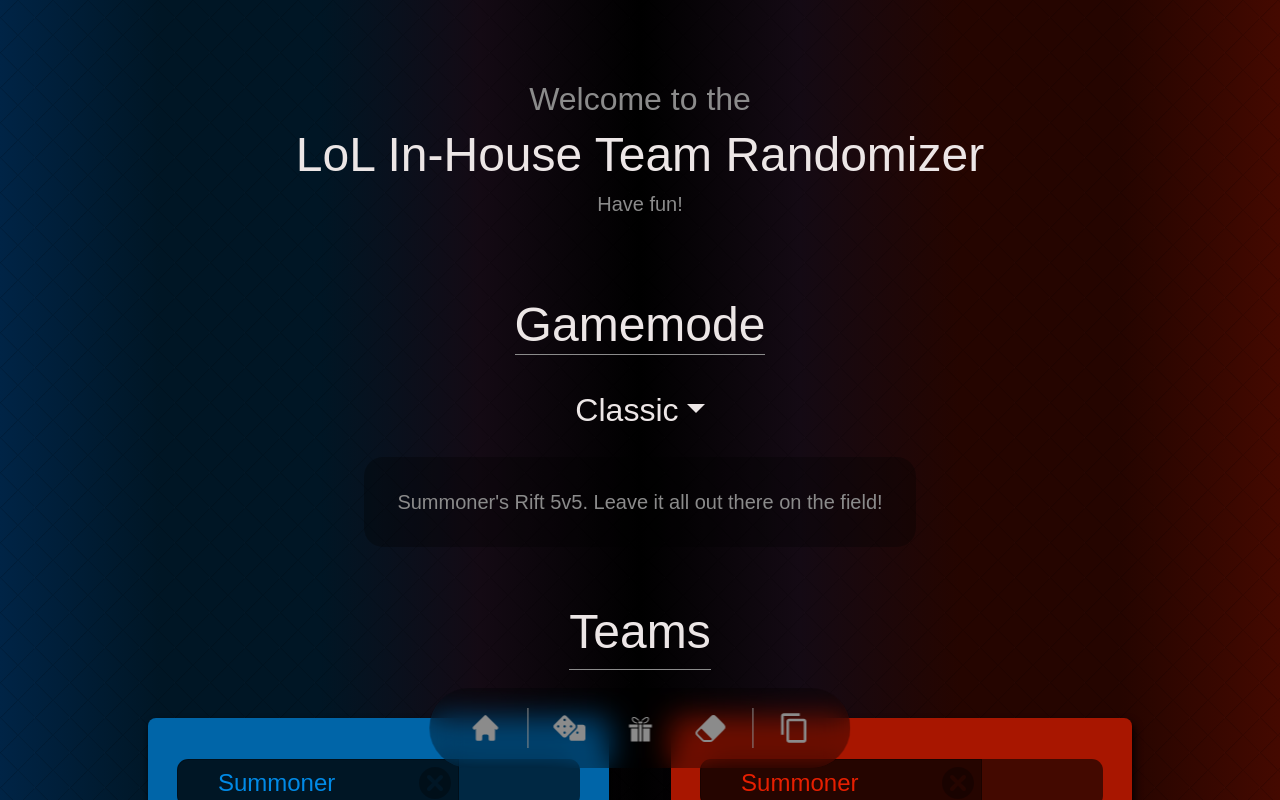
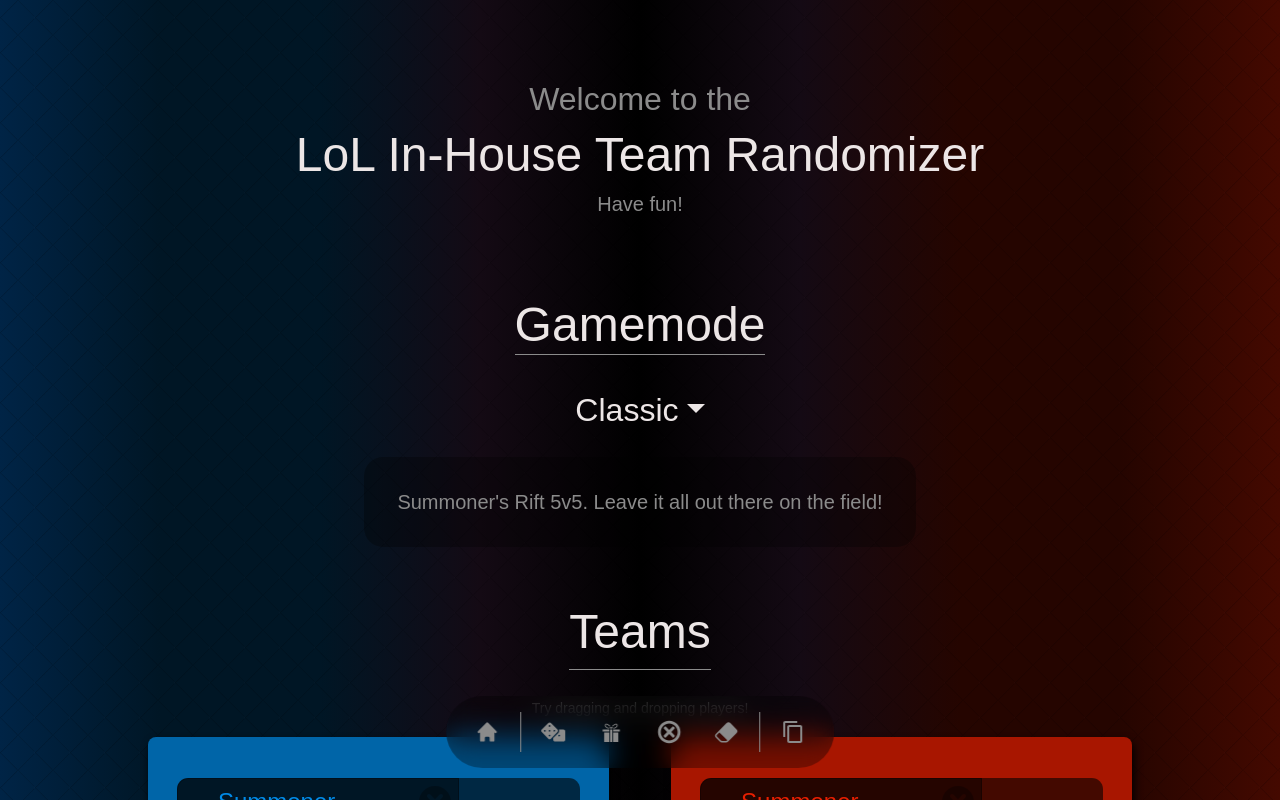
Before and after one commit to AaronTran206/LoLTeamRandomizer, a React app: page / in a window 1280 px wide. Shown: the top 800 px of the page. Built offline with nearby package versions, Linux system fonts and the light colour scheme; a web font is replaced by a local one.

Commit message:
added cancel perks feature + added text to teams component

```diff
--- a/src/nav/nav.scss
+++ b/src/nav/nav.scss
@@ -8,9 +8,9 @@
   left: 50%;
   transform: translate(-50%);
   background: $color-dark-transparent;
-  padding: 0.7rem 1.7rem;
+  padding: 0.7rem 1rem;
   bottom: 2rem;
-  gap: 0.8rem;
+  gap: 0.5rem;
   border-radius: 3rem;
   backdrop-filter: blur(15px);
 }
@@ -24,7 +24,7 @@
   display: flex;
   border-radius: 50%;
   padding: 0.8rem;
-  font-size: 2rem;
+  font-size: 1.5rem;
   color: $color-light;
   transition: $transition;
 
@@ -48,18 +48,19 @@
 }
 
 .button__text {
-  background: $color-darker-transparent;
+  background: black;
   border: 1px solid $color-darker-transparent;
   padding: 0.5rem;
   border-radius: 0.3rem;
   position: absolute;
-  bottom: 4rem;
+  bottom: 3.2rem;
   left: -0.5rem;
   display: none;
   opacity: 0;
   transition: $transition;
   cursor: default;
   user-select: none;
+  z-index: 100;
 }
 
 .divider {
--- a/src/nav/nav.tsx
+++ b/src/nav/nav.tsx
@@ -1,7 +1,7 @@
 import React, { useCallback } from "react"
 import "./nav.scss"
 import { FaDice } from "react-icons/fa"
-import { GiPresent } from "react-icons/gi"
+import { GiPresent, GiCancel } from "react-icons/gi"
 import { HiHome } from "react-icons/hi"
 import { MdContentCopy } from "react-icons/md"
 import { BsEraserFill } from "react-icons/bs"
@@ -23,6 +23,75 @@
   const teams: summonerObject[] = useSelector(
     (state: any) => state.team.teamArr
   )
+
+  //randomize summoner text in global state then send back to global state
+  const randomizeSummoners = useCallback(() => {
+    // put summoners states into an array to prepare for randomization
+    const randomizeArr = [...teams]
+
+    // loop through each variable of the array starting from the last to the first
+    for (let i = randomizeArr.length - 1; i > 0; i--) {
+      const a = Math.floor(Math.random() * (i + 1))
+
+      //swap positions of randomizeArr elements using a temp variable
+      const temp = randomizeArr[i]
+      randomizeArr[i] = randomizeArr[a]
+      randomizeArr[a] = temp
+    }
+    dispatch(setTeamSlice(randomizeArr))
+  }, [setTeamSlice, teams])
+
+  //randomize perks in global state and send them back to global state
+  const randomizePerks = useCallback(() => {
+    const randomizePerksArr = [...teams]
+
+    randomizePerksArr.map((summoner) => {
+      const perkNum = Math.floor(Math.random() * cursedPerks.length)
+      const pName = cursedPerks[perkNum].name
+      const pRules = cursedPerks[perkNum].rules
+
+      dispatch(
+        setPlayerPerkSlice({
+          id: summoner.id,
+          perkName: pName,
+          perkRules: pRules,
+        })
+      )
+    })
+  }, [setTeamSlice, teams])
+
+  //remove perk name and perk rules from each object in redux array
+  const cancelPerks = useCallback(() => {
+    const cancelPerksArr = [...teams]
+
+    cancelPerksArr.map((summoner) => {
+      dispatch(
+        setPlayerPerkSlice({
+          id: summoner.id,
+          perkName: "",
+          perkRules: "",
+        })
+      )
+    })
+  }, [setTeamSlice, teams])
+
+  //set redux store back to initial state
+  const resetSummoners = useCallback(() => {
+    dispatch(
+      setTeamSlice([
+        { id: "Summoner 1", text: "", perk: { name: "", rules: "" } },
+        { id: "Summoner 2", text: "", perk: { name: "", rules: "" } },
+        { id: "Summoner 3", text: "", perk: { name: "", rules: "" } },
+        { id: "Summoner 4", text: "", perk: { name: "", rules: "" } },
+        { id: "Summoner 5", text: "", perk: { name: "", rules: "" } },
+        { id: "Summoner 6", text: "", perk: { name: "", rules: "" } },
+        { id: "Summoner 7", text: "", perk: { name: "", rules: "" } },
+        { id: "Summoner 8", text: "", perk: { name: "", rules: "" } },
+        { id: "Summoner 9", text: "", perk: { name: "", rules: "" } },
+        { id: "Summoner 10", text: "", perk: { name: "", rules: "" } },
+      ])
+    )
+  }, [setTeamSlice, teams])
 
   //copy info to clipboard
   const copyInfo = useCallback(() => {
@@ -54,66 +123,12 @@
     })
   }, [setTeamSlice, teams])
 
-  //randomize perks in global state and send them back to global state
-  const randomizePerks = useCallback(() => {
-    const randomizePerksArr = [...teams]
-
-    randomizePerksArr.map((summoner) => {
-      const perkNum = Math.floor(Math.random() * cursedPerks.length)
-      const pName = cursedPerks[perkNum].name
-      const pRules = cursedPerks[perkNum].rules
-
-      dispatch(
-        setPlayerPerkSlice({
-          id: summoner.id,
-          perkName: pName,
-          perkRules: pRules,
-        })
-      )
-    })
-  }, [setTeamSlice, teams])
-
-  //randomize summoner text in global state then send back to global state
-  const randomizeSummoners = useCallback(() => {
-    // put summoners states into an array to prepare for randomization
-    const randomizeArr = [...teams]
-
-    // loop through each variable of the array starting from the last to the first
-    for (let i = randomizeArr.length - 1; i > 0; i--) {
-      const a = Math.floor(Math.random() * (i + 1))
-
-      //swap positions of randomizeArr elements using a temp variable
-      const temp = randomizeArr[i]
-      randomizeArr[i] = randomizeArr[a]
-      randomizeArr[a] = temp
-    }
-    dispatch(setTeamSlice(randomizeArr))
-  }, [setTeamSlice, teams])
-
-  const resetSummoners = useCallback(() => {
-    //set redux store back to initial state
-    dispatch(
-      setTeamSlice([
-        { id: "Summoner 1", text: "", perk: { name: "", rules: "" } },
-        { id: "Summoner 2", text: "", perk: { name: "", rules: "" } },
-        { id: "Summoner 3", text: "", perk: { name: "", rules: "" } },
-        { id: "Summoner 4", text: "", perk: { name: "", rules: "" } },
-        { id: "Summoner 5", text: "", perk: { name: "", rules: "" } },
-        { id: "Summoner 6", text: "", perk: { name: "", rules: "" } },
-        { id: "Summoner 7", text: "", perk: { name: "", rules: "" } },
-        { id: "Summoner 8", text: "", perk: { name: "", rules: "" } },
-        { id: "Summoner 9", text: "", perk: { name: "", rules: "" } },
-        { id: "Summoner 10", text: "", perk: { name: "", rules: "" } },
-      ])
-    )
-  }, [setTeamSlice, teams])
-
   return (
     <>
       <nav>
         <a className="button__icon" href="#home">
           <HiHome />
-          <h5 className="button__text">home</h5>
+          <h5 className="button__text">Home</h5>
         </a>
         <span className="divider"></span>
         <a className="button__icon" onClick={randomizeSummoners}>
@@ -123,6 +138,10 @@
         <a className="button__icon" onClick={randomizePerks}>
           <GiPresent />
           <h5 className="button__text">Perks</h5>
+        </a>
+        <a className="button__icon" onClick={cancelPerks}>
+          <GiCancel />
+          <h5 className="button__text">Cancel Perks</h5>
         </a>
         <a className="button__icon" onClick={resetSummoners}>
           <BsEraserFill />
--- a/src/teams/Teams.tsx
+++ b/src/teams/Teams.tsx
@@ -77,6 +77,9 @@
       <div className="teams__header">
         <h1>Teams</h1>
       </div>
+      <div className="teams__description">
+        <small>Try dragging and dropping players!</small>
+      </div>
       <div
         className="row d-flex gy-3 mx-1 justify-content-evenly"
         spellCheck="false"
--- a/src/teams/teams.scss
+++ b/src/teams/teams.scss
@@ -5,11 +5,16 @@
 }
 
 .teams__header {
-  margin: 0rem auto 3rem;
+  margin: 0rem auto 1.5rem;
   border-bottom: 1px solid $color-light;
   width: fit-content;
   cursor: default;
   user-select: none;
+}
+
+.teams__description {
+  margin-bottom: 1rem;
+  color: $color-light;
 }
 
 .teams__container {
```
